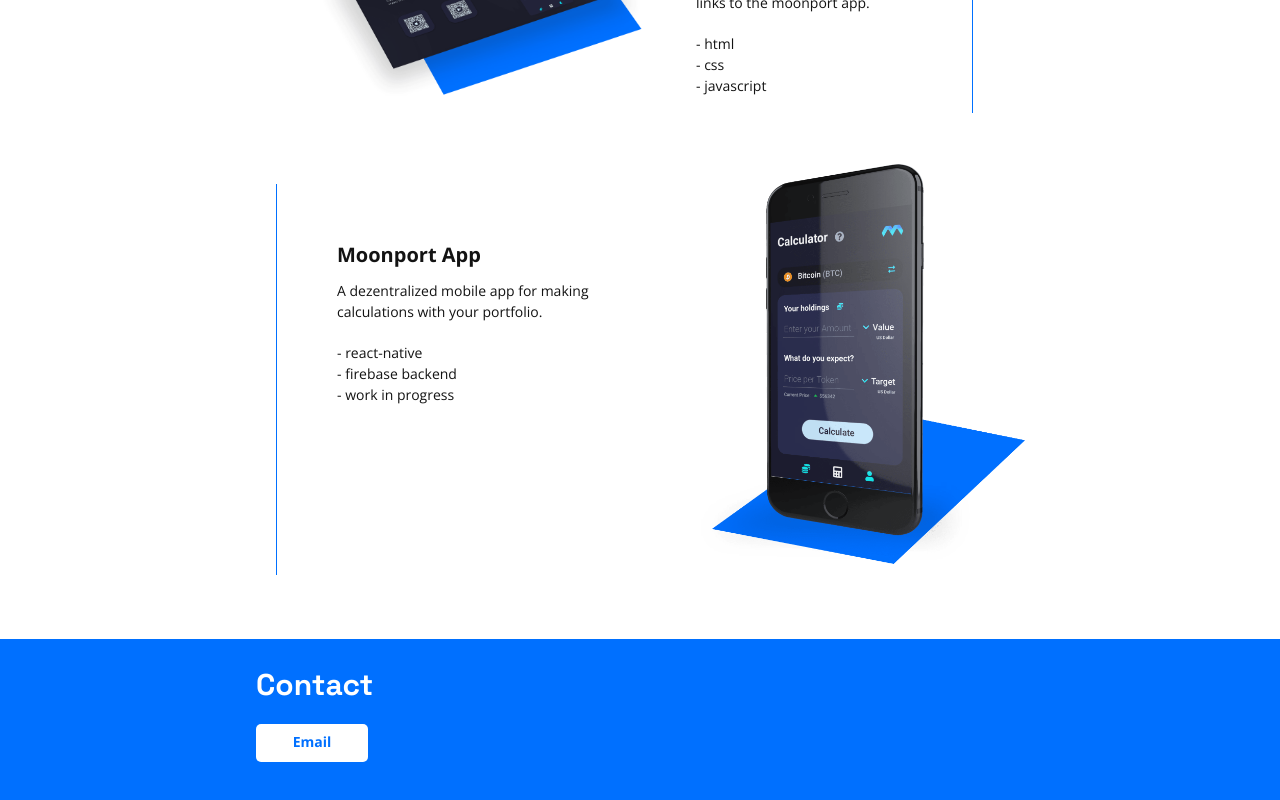
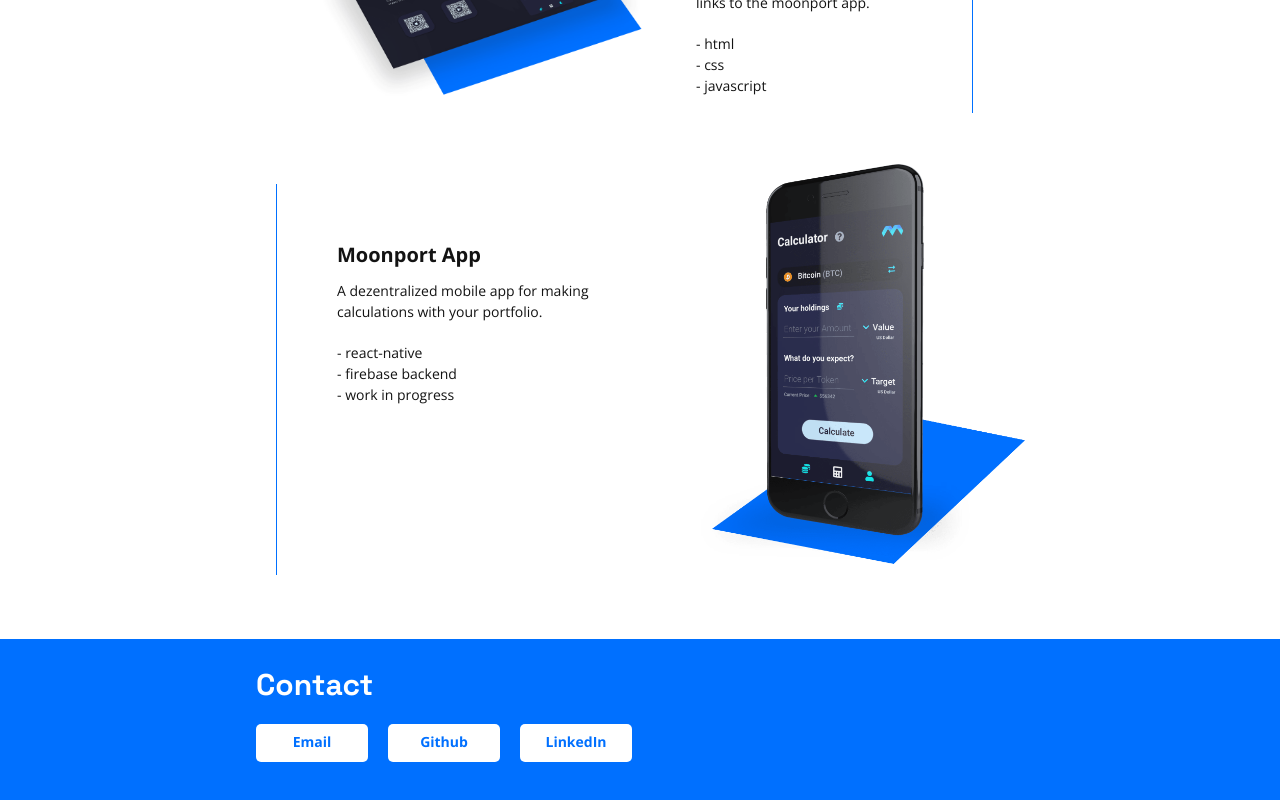
Before and after one commit to pquandt/pqweb, a React (Create React App) app: page / in a window 1280 px wide. Shown: the part 1329-2129 px from the top of the page. Built offline with nearby package versions, Linux system fonts and the light colour scheme.

Commit message:
cleaned css and added contact

```diff
--- a/sass/abstracts/_variables.scss
+++ b/sass/abstracts/_variables.scss
@@ -1,6 +1,7 @@
-$color-background: #f9f9f9;
+$color-background: #f7f9ff;
 $color-font: #131313;
 $color-highlight: #0070ff;
+$color-white: #ffffff;
 
 // FONT
 $default-font-size: 1.4rem;
--- a/sass/layout/_about.scss
+++ b/sass/layout/_about.scss
@@ -1,5 +1,5 @@
 .about {
-  background-color: #f7f9ff;
+  background-color: $color-background;
   padding-top: 5%;
   padding-left: 20%;
 
--- a/sass/layout/_contact.scss
+++ b/sass/layout/_contact.scss
@@ -1,39 +1,39 @@
 .contact {
-  background-color: #0070ff;
+  background-color: $color-highlight;
   padding-top: 2%;
   padding-left: 20%;
 
-  &-span {
-    font-family: $secondary-font, sans-serif;
-    font-weight: 700;
-    font-size: 4rem;
-  }
-
-  &-blue-span {
-    color: $color-highlight;
-  }
   & h1 {
-    color: #ffffff;
+    color: $color-white;
     padding-bottom: 2rem;
   }
 
   &-wrapper {
-    display: block;
+    display: flex;
     padding-bottom: 10rem;
   }
 }
 
-.contact-button-mail {
-  background-color: #ffffff;
-  padding: 0.8rem 1.6rem 0.8rem 1.6rem;
+.contact-button {
+  display: block;
+  outline: none;
+  background-color: $color-white;
+  padding: 0.8rem 1.6rem;
+  cursor: pointer;
   width: 8rem;
   height: 2.2rem;
   border-radius: 0.5rem;
   font-family: $primary-font;
-  color: #0070ff;
+  color: $color-highlight;
   font-size: $default-font-size;
+  text-decoration: none;
   text-align: center;
   font-weight: 800;
+  margin-right: 2rem;
+
+  &:hover {
+    color: $color-font;
+  }
 }
 
 @media screen and (max-width: 768px) {
--- a/sass/layout/_nav.scss
+++ b/sass/layout/_nav.scss
@@ -2,7 +2,7 @@
   box-shadow: 0 2px 11px 0 rgba(204, 204, 204, 0.5);
 }
 .nav {
-  background-color: #ffffff;
+  background-color: $color-white;
   display: flex;
   margin-bottom: 5px;
   padding-top: 2%;
--- a/sass/layout/_projects.scss
+++ b/sass/layout/_projects.scss
@@ -1,4 +1,5 @@
 .projects {
+  background-color: $color-white;
   padding-top: 5%;
   padding-left: 20%;
   padding-bottom: 5%;
--- a/sass/layout/_skills.scss
+++ b/sass/layout/_skills.scss
@@ -1,5 +1,5 @@
 .skills {
-  background-color: #f7f9ff;
+  background-color: $color-background;
   padding-top: 5%;
   padding-left: 20%;
   padding-bottom: 5%;
--- a/sass/main.scss
+++ b/sass/main.scss
@@ -6,7 +6,6 @@
 @import "../sass/base/animations";
 @import "../sass/base/typography";
 
-@import "../sass/layout/grid";
 @import "../sass/layout/nav";
 @import "../sass/layout/about";
 @import "../sass/layout/skills";
--- a/src/components/Contact.js
+++ b/src/components/Contact.js
@@ -15,7 +15,25 @@ export default function Contact() {
               target="_blank"
               rel="noopener noreferrer"
             >
-              <div className="contact-button-mail">Email</div>
+              <div className="contact-button">Email</div>
+            </a>
+          </div>
+          <div>
+            <a
+              href="https://github.com/pquandt"
+              target="_blank"
+              rel="noopener noreferrer"
+            >
+              <div className="contact-button">Github</div>
+            </a>
+          </div>
+          <div>
+            <a
+              href="https://www.linkedin.com/in/patrick-quandt-8848841b3/"
+              target="_blank"
+              rel="noopener noreferrer"
+            >
+              <div className="contact-button">LinkedIn</div>
             </a>
           </div>
         </div>
--- a/src/css/style.css
+++ b/src/css/style.css
@@ -85,18 +85,6 @@ h1 {
   font-family: "Space Grotesk", sans-serif;
   font-weight: 700;
   font-size: 3rem; }
-
-.container {
-  display: grid;
-  margin: 0 10rem 0;
-  grid-template-columns: 0.5fr 3fr;
-  grid-template-rows: repeat(3, 1fr);
-  grid-column-gap: 0.5rem;
-  height: 100vh; }
-
-#navcontent {
-  position: fixed;
-  margin-left: 10%; }
 
 .navbox {
   box-shadow: 0 2px 11px 0 rgba(204, 204, 204, 0.5); }
@@ -316,6 +304,7 @@ h1 {
       display: none; } }
 
 .projects {
+  background-color: #ffffff;
   padding-top: 5%;
   padding-left: 20%;
   padding-bottom: 5%; }
@@ -403,30 +392,31 @@ h1 {
   background-color: #0070ff;
   padding-top: 2%;
   padding-left: 20%; }
-  .contact-span {
-    font-family: "Space Grotesk", sans-serif;
-    font-weight: 700;
-    font-size: 4rem; }
-  .contact-blue-span {
-    color: #0070ff; }
   .contact h1 {
     color: #ffffff;
     padding-bottom: 2rem; }
   .contact-wrapper {
-    display: block;
+    display: flex;
     padding-bottom: 10rem; }
 
-.contact-button-mail {
+.contact-button {
+  display: block;
+  outline: none;
   background-color: #ffffff;
-  padding: 0.8rem 1.6rem 0.8rem 1.6rem;
+  padding: 0.8rem 1.6rem;
+  cursor: pointer;
   width: 8rem;
   height: 2.2rem;
   border-radius: 0.5rem;
   font-family: "Open Sans";
   color: #0070ff;
   font-size: 1.4rem;
+  text-decoration: none;
   text-align: center;
-  font-weight: 800; }
+  font-weight: 800;
+  margin-right: 2rem; }
+  .contact-button:hover {
+    color: #131313; }
 
 @media screen and (max-width: 768px) {
   .contact {
@@ -434,9 +424,9 @@ h1 {
     padding-left: 3rem; } }
 
 .card {
-  background-color: #f9f9f9;
+  background-color: #f7f9ff;
   color: #131313;
-  border: 1px solid #f9f9f9;
+  border: 1px solid #f7f9ff;
   padding: 2rem;
   box-shadow: 1rem 1rem 1rem rgba(0, 0, 0, 0.1);
   transition: all 0.8s; }
```
Also changed, not shown: sass/layout/_grid.scss (deleted, +0 -35 lines).
